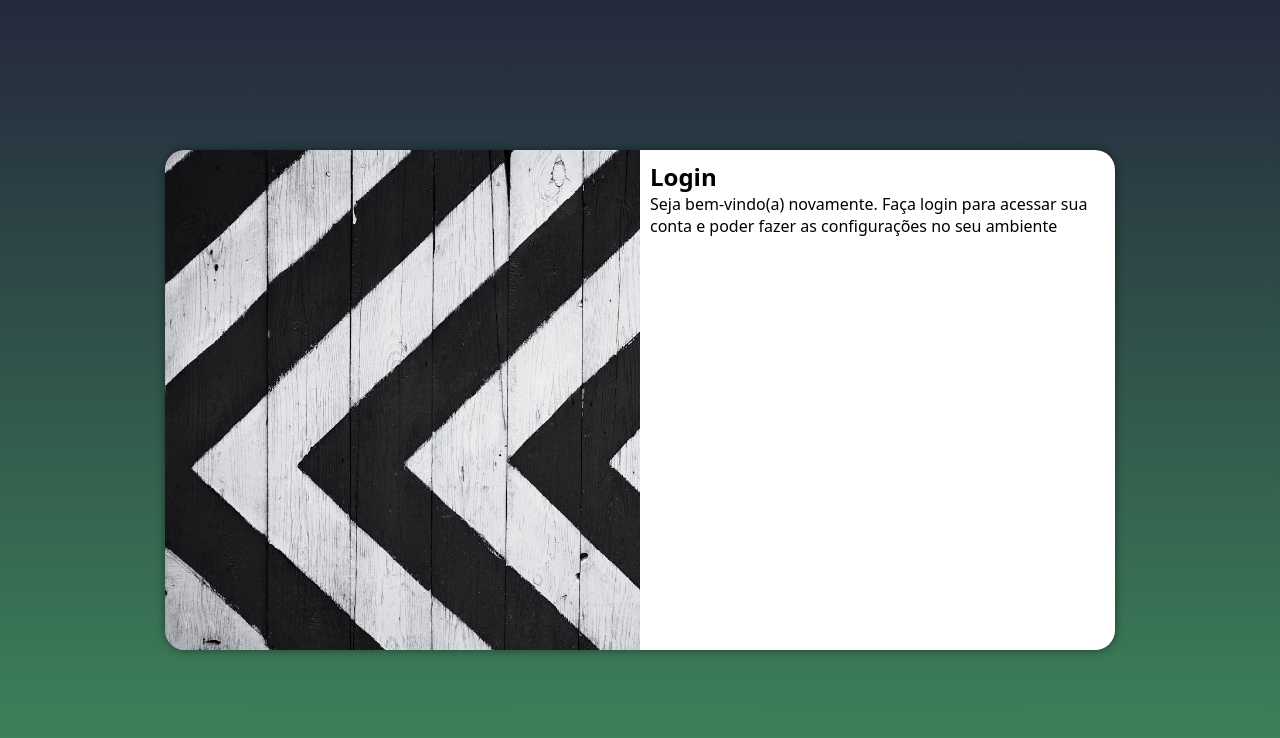
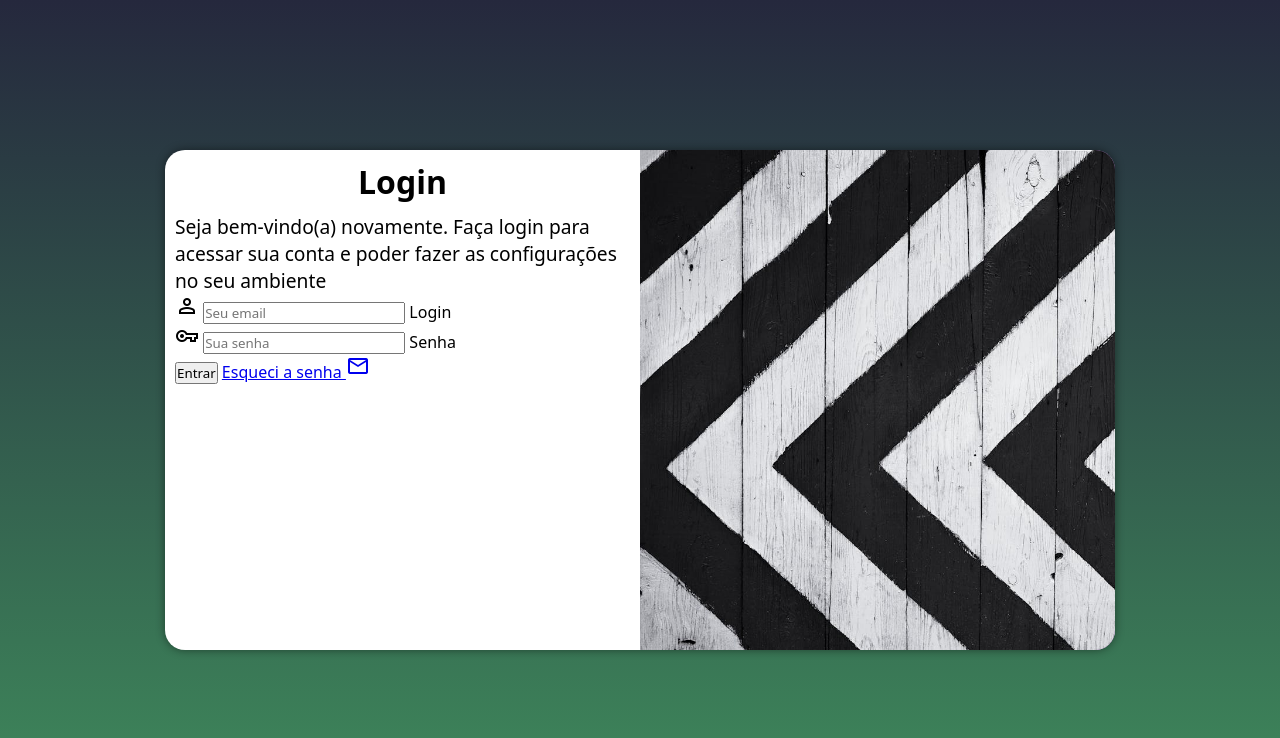
Before and after one commit to tenshiiu/projeto-login, a plain HTML site: page index.html in a window 1280 px wide. Drawn offline with nearby package versions, Linux system fonts and the light colour scheme.

Commit message:
Adicionei o formulário

```diff
--- a/estilos/media-query.css
+++ b/estilos/media-query.css
@@ -32,13 +32,21 @@
     }
 
     section#login > div#imagem {
-        float: left;
+        float: right;
         width: 50%;
         height: 100%;
     }
 
     section#login > div#form {
-        float: right;
+        float: left;
         width: 50%;
     }
+
+    div#form > h1 {
+        font-size: 2em;
+    }
+
+    div#form > p {
+        font-size: 1.2em;
+    }
 }
--- a/estilos/style.css
+++ b/estilos/style.css
@@ -48,3 +48,12 @@ section#login > div#form {
     display: block;
     padding: 10px;
 }
+
+div#form > h1 {
+    text-align: center;
+    margin-bottom: 10px;
+}
+
+div#form > p {
+    font-size: 0.8em;
+}
--- a/index.html
+++ b/index.html
@@ -4,6 +4,7 @@
     <meta charset="UTF-8">
     <meta name="viewport" content="width=device-width, initial-scale=1.0">
     <title>Login</title>
+    <link href="https://fonts.googleapis.com/css2?family=Material+Symbols+Outlined" rel="stylesheet" />
     <link rel="stylesheet" href="estilos/style.css">
     <link rel="stylesheet" href="estilos/media-query.css">
 </head>
@@ -16,8 +17,23 @@
             <div id="form">
                 <h1>Login</h1>
                 <p>Seja bem-vindo(a) novamente. Faça login para acessar sua conta e poder fazer as configurações no seu ambiente</p>
-                <form action="login.php" method="post">
+                <form action="login.php" method="post" autocomplete="on">
+                    <div class="campo">
+                        <span class="material-symbols-outlined">person</span>
 
+                        <input type="email" name="login" id="ilogin" placeholder="Seu email" autocomplete="email" required maxlength="30">
+                        <label for="ilogin">Login</label>
+                    </div>
+                    <div class="campo">
+                        <span class="material-symbols-outlined">vpn_key</span>
+
+                        <input type="password" name="senha" id="isenha" placeholder="Sua senha" autocomplete="current-password" required minlength="8" maxlength="20">
+                        <label for="isenha">Senha</label>
+                    </div>
+                    <input type="submit" value="Entrar">
+                    <a href="esqueci.html">
+                        Esqueci a senha <span class="material-symbols-outlined">mail</span>
+                    </a>
                 </form>
             </div>
         </section>
```
